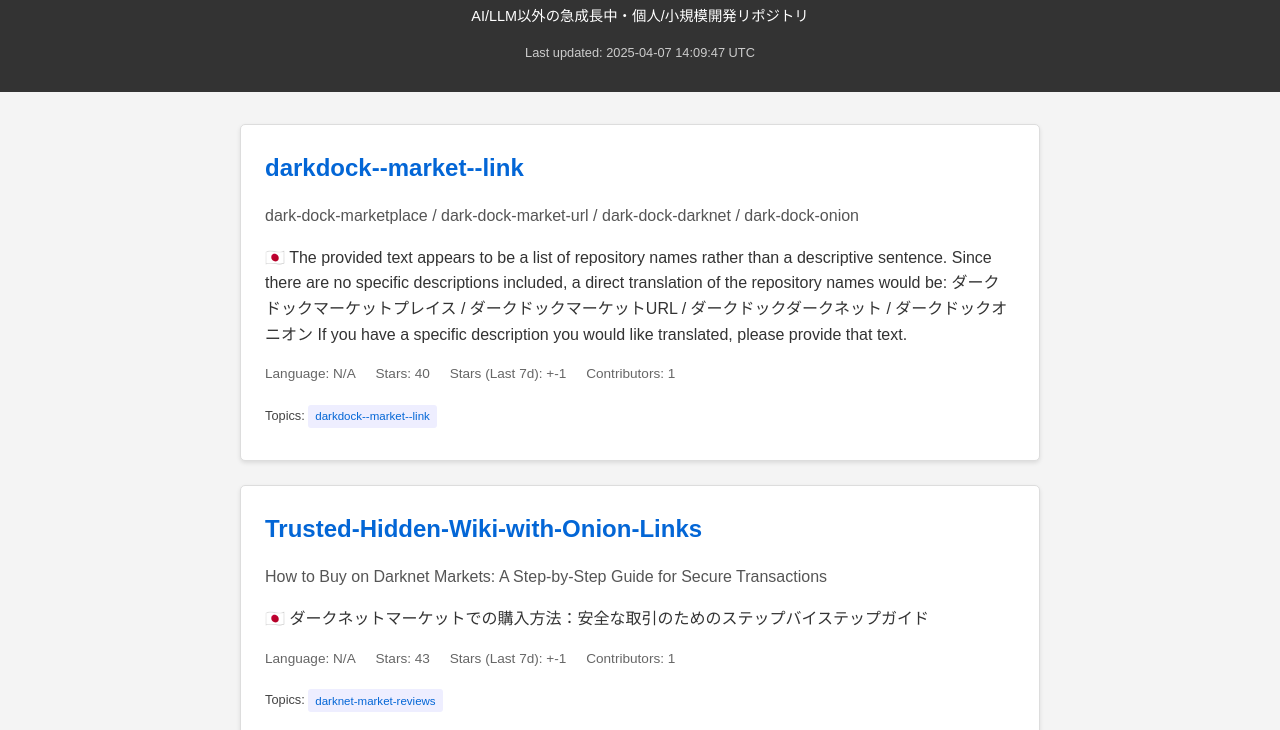
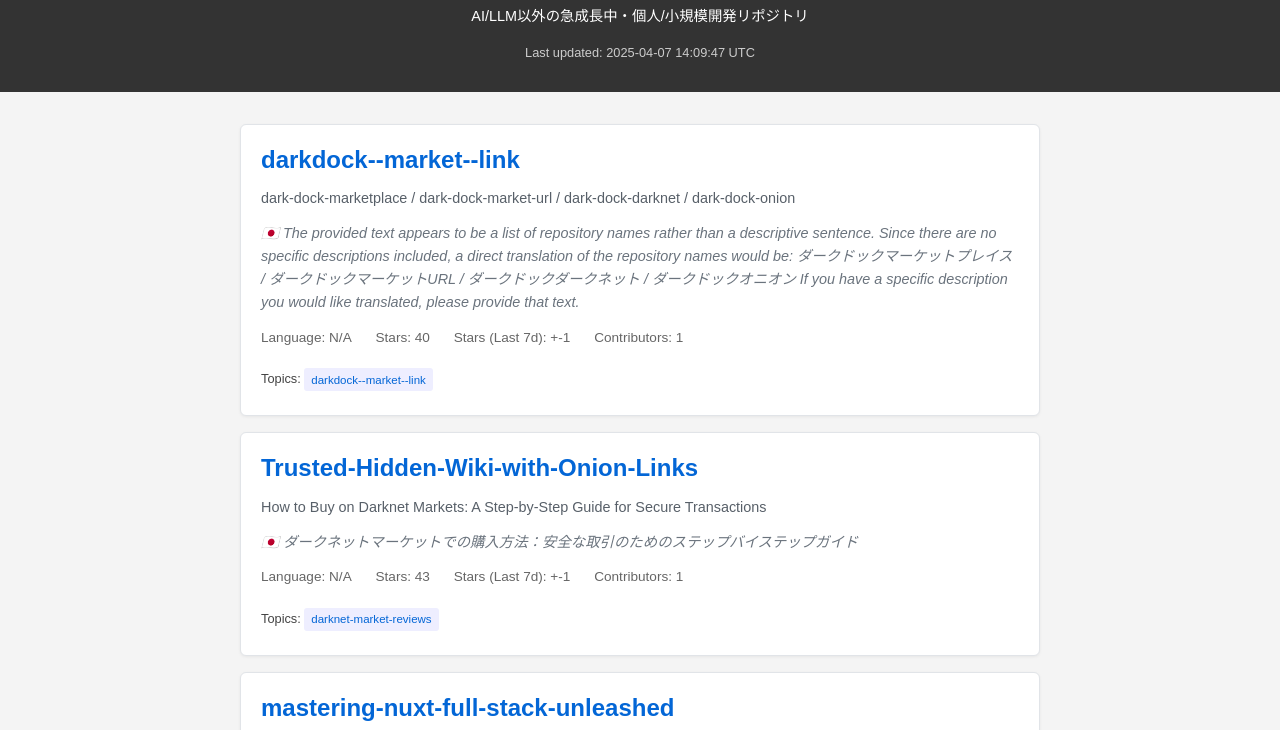
Before and after one commit to tkys/github-alt-trends, a plain HTML site: page docs/index.html in a window 1280 px wide. Shown: the part 70-800 px from the top of the page. Drawn offline with Linux system fonts and the light colour scheme.

Commit message:
Implement feedback: Improve filtering, UI, and add translation

```diff
--- a/docs/style.css
+++ b/docs/style.css
@@ -43,11 +43,16 @@ main {
 
 .repo-item {
     background: #fff;
-    border: 1px solid #ddd;
-    margin-bottom: 1.5rem;
-    padding: 1.5rem;
-    border-radius: 5px;
-    box-shadow: 0 2px 4px rgba(0,0,0,0.1);
+    border: 1px solid #e1e4e8; /* Lighter border */
+    margin-bottom: 1rem; /* Slightly smaller margin */
+    padding: 1rem 1.25rem; /* Adjust padding */
+    border-radius: 6px; /* Slightly more rounded */
+    box-shadow: 0 1px 3px rgba(0,0,0,0.06); /* Softer shadow */
+    transition: box-shadow 0.2s ease-in-out; /* Add hover effect */
+}
+
+.repo-item:hover {
+    box-shadow: 0 3px 8px rgba(0,0,0,0.1); /* Slightly raise on hover */
 }
 
 .repo-item h2 {
@@ -64,9 +69,18 @@ main {
     text-decoration: underline;
 }
 
-.repo-item .description {
-    margin-bottom: 1rem;
-    color: #555;
+.repo-item .description,
+.repo-item .description-ja { /* Apply to both descriptions */
+    margin-top: 0.5rem; /* Space between title and description */
+    margin-bottom: 0.75rem; /* Space below description */
+    color: #586069; /* GitHub's secondary text color */
+    font-size: 0.9rem;
+}
+
+.repo-item .description-ja {
+    margin-top: 0.25rem; /* Less space above Japanese translation */
+    font-style: italic;
+    color: #6a737d; /* Slightly lighter */
 }
 
 .repo-item .meta {
@@ -75,9 +89,16 @@ main {
 }
 
 .repo-item .meta span {
-    margin-right: 1rem;
-    display: inline-block; /* Ensure spacing */
-    margin-bottom: 0.5rem; /* Add some bottom margin for spacing */
+    margin-right: 1.25rem; /* Increase spacing between meta items */
+    display: inline-flex; /* Use flex for icon alignment */
+    align-items: center; /* Vertically align icon and text */
+    margin-bottom: 0.5rem;
+}
+
+/* Add specific margin for icons if needed, or adjust span margin */
+.repo-item .meta span svg, /* If using SVG icons */
+.repo-item .meta span::before { /* If using pseudo-elements or emoji */
+    margin-right: 0.3em; /* Space between icon and text */
 }
 
 .repo-item .topics {
```
Also changed, not shown: 2 other files.
